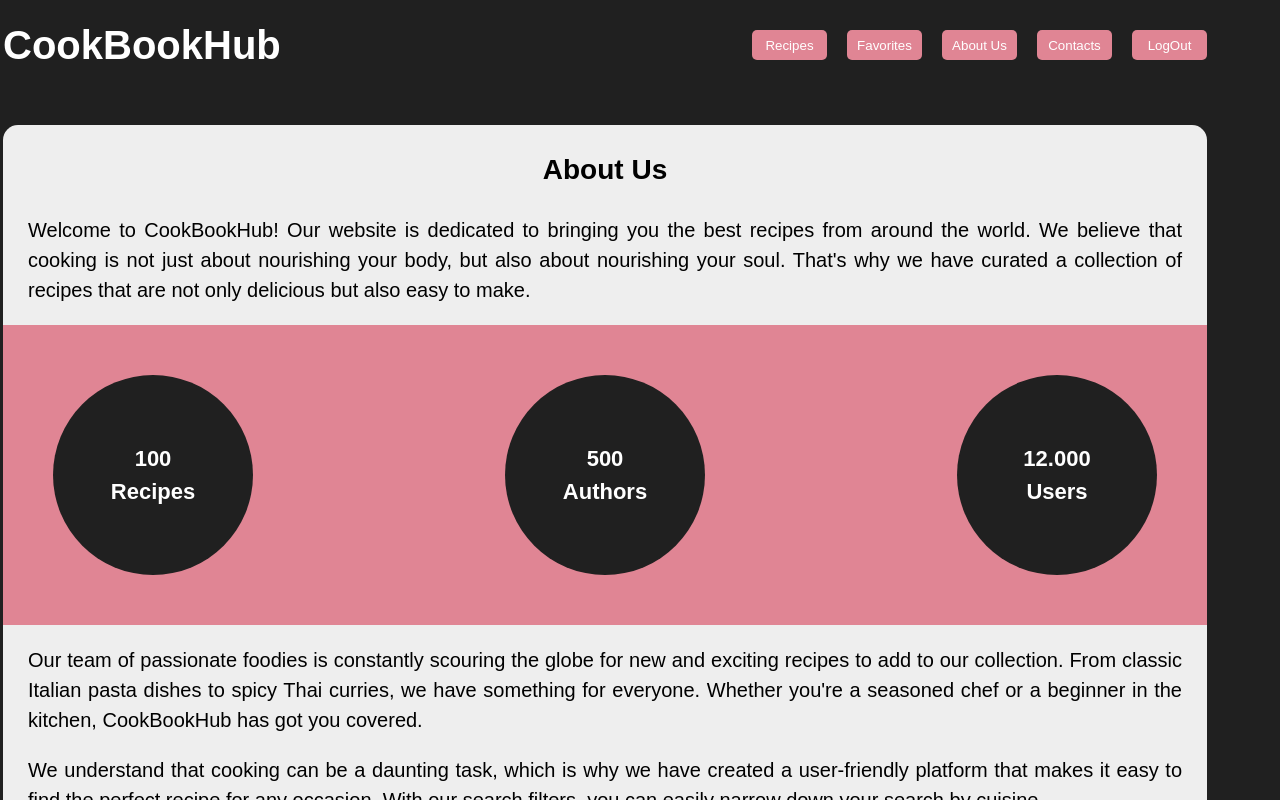
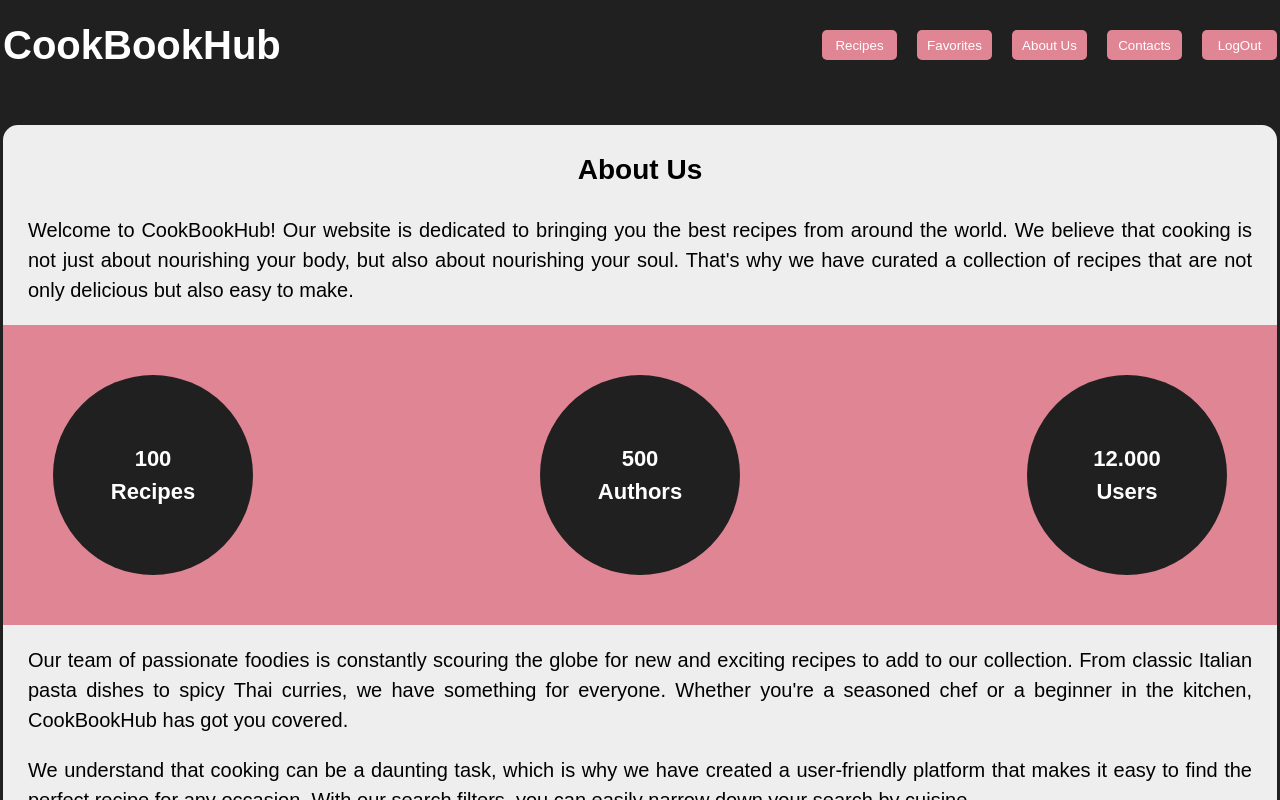
Before and after one commit to Vlaek/CookBookHub, a React (Vite) app: page /CookBookHub/about in a window 1280 px wide. Shown: the top 800 px of the page. Built offline with nearby package versions, Linux system fonts and the light colour scheme.

Commit message:
update page About

```diff
--- a/src/containers/Layout/Layout.module.scss
+++ b/src/containers/Layout/Layout.module.scss
@@ -8,12 +8,16 @@
 	row-gap: 35px;
 	column-gap: 35px;
 	margin-bottom: 60px;
+	width: 100%;
 }
 
 .wide {
 	grid-template-areas:
-		'h h h'
-		'm m m';
+		'h'
+		'm';
+	grid-template-columns: 100%;
+	column-gap: 0;
+	margin-bottom: 0;
 }
 
 header {
--- a/src/pages/About/About.module.scss
+++ b/src/pages/About/About.module.scss
@@ -1,3 +1,7 @@
+.wrapper {
+	width: 100%;
+}
+
 .header {
 	height: 90px;
 	display: flex;
@@ -11,6 +15,7 @@
 }
 
 .main {
+	width: 100%;
 }
 
 .text {
```
